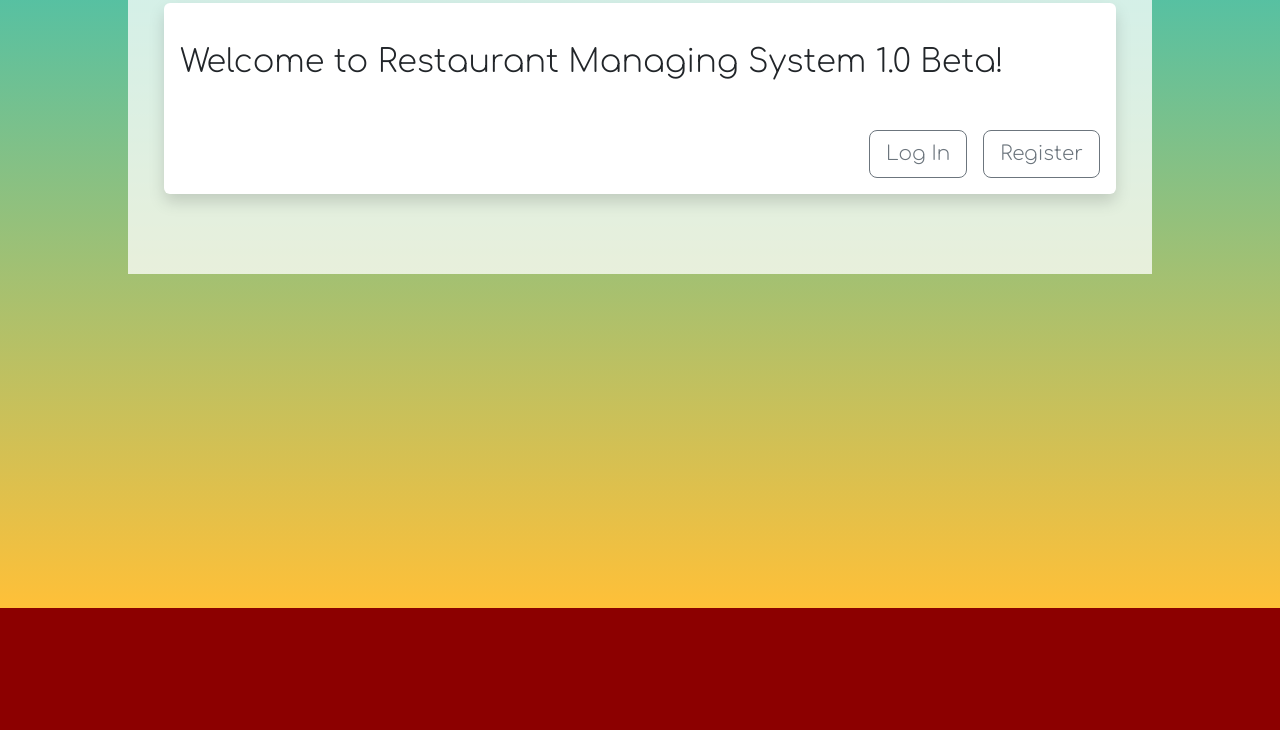
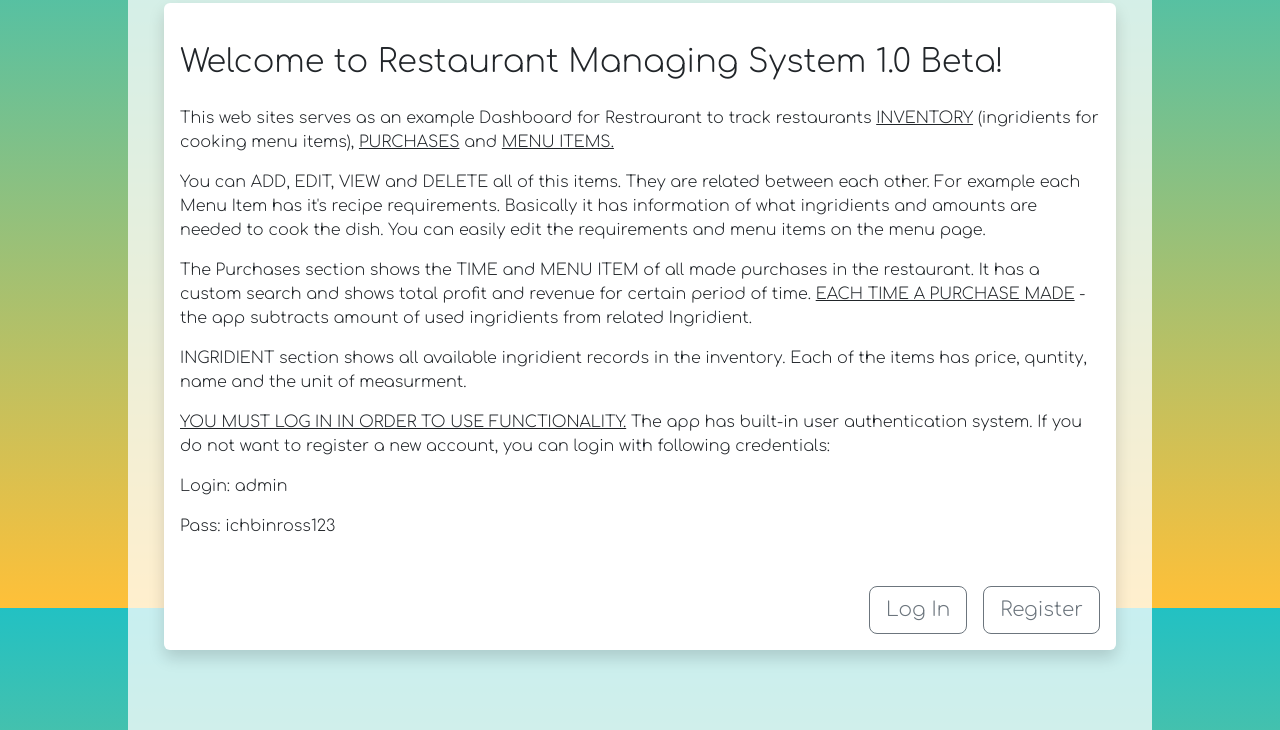
Before and after one commit to voytkojazz/delight, a Django app: page / in a window 1280 px wide. Shown: the part 192-922 px from the top of the page. Before the commit the page ends 800 px from the top, so only its background shows below. Run offline with Django 4.2, Linux system fonts and the light colour scheme.

Commit message:
edit temlates restricted pages for unlogined users

```diff
--- a/restaurant/accounts/views.py
+++ b/restaurant/accounts/views.py
@@ -3,9 +3,10 @@ from django.contrib.auth import authenticate, login, logout
 from django.contrib import messages
 from django.contrib.auth.forms import UserCreationForm
 from .forms import RegisterUserForm
+from .decorators import unautheticated_user
 # Create your views here.
 
-
+@unautheticated_user
 def login_user(request):
     if request.method == 'POST':
         username = request.POST['username']
@@ -28,7 +29,7 @@ def logout_user(request):
     messages.success(request, ('You were logged out... '))
     return redirect('home')
 
-
+@unautheticated_user
 def register_user(request):
     if request.method == 'POST':
         form = RegisterUserForm(request.POST)
--- a/restaurant/inventory/filters.py
+++ b/restaurant/inventory/filters.py
@@ -1,6 +1,6 @@
 from typing import Text
 import django_filters
-from django_filters import DateFilter, ModelChoiceFilter
+from django_filters import DateFilter, ModelChoiceFilter, ChoiceFilter
 from .models import Ingridient, Purchase, MenuItem
 from django.forms.widgets import TextInput
 from django.forms.widgets import Select
@@ -16,7 +16,7 @@ class PurchaseFilter(django_filters.FilterSet):
 
 class IngridientFilter(django_filters.FilterSet):
     name = django_filters.CharFilter(field_name='name',lookup_expr='icontains', widget=TextInput(attrs={'placeholder': 'Search by name'}))
-    unit = ModelChoiceFilter(queryset=MenuItem.objects.all(), widget=Select(attrs={'class': 'form-select'}), empty_label='search by unit')
+    unit = django_filters.ChoiceFilter(choices=Ingridient.UNIT_CHOICES, widget=Select(attrs={'class': 'form-select'}), empty_label='search by unit')
 
     class Meta:
         model = Ingridient
--- a/restaurant/inventory/templates/inventory/home.html
+++ b/restaurant/inventory/templates/inventory/home.html
@@ -14,8 +14,18 @@
     {% endfor %}
     {% endif %}
 
-    <h2 class='mt-4'>Welcome to Restaurant Managing System 1.0 Beta!</h2>
-
+    <h2 class='mt-4 mb-4'>Welcome to Restaurant Managing System 1.0 Beta!</h2>
+    <p>This web sites serves as an example Dashboard for Restraurant to track restaurants <u>INVENTORY</u> (ingridients for cooking menu items),
+ <u>PURCHASES</u> and <u>MENU ITEMS.</u></p>
+ <p>You can ADD, EDIT, VIEW and DELETE all of this items. They are related between each other. For example each Menu Item has it's recipe requirements. Basically it has information of what ingridients and amounts are needed
+   to cook the dish. You can easily edit the requirements and menu items on the menu page.</p>
+   <p>The Purchases section shows the TIME and MENU ITEM of all made purchases in the restaurant. It has a custom search and shows total profit and revenue for certain period of time.
+    <u>EACH TIME A PURCHASE MADE</u> - the app subtracts amount of used ingridients from related Ingridient.
+   </p>
+  <p>INGRIDIENT section shows all available ingridient records in the inventory. Each of the items has price, quntity, name and the unit of measurment.</p>
+   <p><u>YOU MUST LOG IN IN ORDER TO USE FUNCTIONALITY.</u> The app has built-in user authentication system. If you do not want to register a new account, you can login with following credentials:</p>
+   <p>Login: admin</p>
+   <p>Pass: ichbinross123 </p>
     {% if user.is_authenticated %}
     <div class="d-grid gap-2 d-md-flex justify-content-md-end mt-5">
       <a role="button" class="btn btn-lg btn-outline-secondary mt-4 mb-5" href="{% url 'logout-page' %}">Log out</a>
--- a/restaurant/inventory/views.py
+++ b/restaurant/inventory/views.py
@@ -1,22 +1,36 @@
-from multiprocessing import context
-from tkinter import Menu
+
 from django.shortcuts import render, redirect
 from django.views.generic import ListView, View, TemplateView, CreateView, DeleteView
 from django.views.generic import YearArchiveView
+from django.contrib.auth.mixins import LoginRequiredMixin
 
 from .utils import count_profit_revenue
 from .models import Ingridient, MenuItem, Purchase, RecipeRequirement
 from .filters import PurchaseFilter, IngridientFilter
 from .forms import IngridientForm, RecipeRequirementForm, MenuItemCreateForm, RecipeRequirementFormSet
-from django.urls import reverse_lazy
+from django.urls import reverse_lazy, reverse
 from django.forms import formset_factory, inlineformset_factory
+from accounts.decorators import not_unautheticated_user
+from django.contrib import messages
 # Create your views here.
+class CustomLoginRequiredMixin(LoginRequiredMixin):
 
+    permission_denied_message = 'You have to be logged in to access that page'
+
+    def dispatch(self, request, *args, **kwargs):
+        if not request.user.is_authenticated:
+            messages.add_message(request, messages.WARNING,
+                             self.permission_denied_message)
+            return self.handle_no_permission()
+        return super(CustomLoginRequiredMixin, self).dispatch(
+            request, *args, **kwargs
+        )
 
 
 
 
 class IngridientView(View):
+
     def get(self, request):
         all_ingridients = Ingridient.objects.all()
         f = IngridientFilter(request.GET, queryset=all_ingridients)
@@ -46,7 +60,9 @@ class MenuItemListView(ListView):
 
 
 
-class PurchaseListView(TemplateView):
+class PurchaseListView(CustomLoginRequiredMixin, TemplateView):
+    login_url = reverse_lazy('login-page')
+    permission_denied_message = 'In order to view this page, please log in...'
     def get(self, request):
         purchases_list = Purchase.objects.all()
         f = PurchaseFilter(request.GET, queryset=purchases_list)
@@ -96,6 +112,7 @@ class PurchaseListView(TemplateView):
 
 
 
+
 class ProfitRevenueView(TemplateView):
     template_name = 'inventory/profit-revenue.html'
     purchases = Purchase.objects.all()
@@ -126,7 +143,9 @@ class PurchaseYearArchiveView(YearArchiveView):
 
 
 
-class IngridientCreateView(CreateView):
+class IngridientCreateView(CustomLoginRequiredMixin, CreateView):
+    login_url = reverse_lazy('login-page')
+
     model = Ingridient
     form_class = IngridientForm
     success_url = reverse_lazy('ingridients-list')
@@ -136,14 +155,16 @@ class IngridientCreateView(CreateView):
 
 
 
-class MenuItemCreateView(CreateView):
+class MenuItemCreateView(CustomLoginRequiredMixin, CreateView):
+    login_url = reverse_lazy('login-page')
+
     model = MenuItem
     form_class = MenuItemCreateForm
     success_url = reverse_lazy('menu-items-list')
     template_name = 'inventory/menu-item-create.html'
 
 
-
+# @not_unautheticated_user
 def manage_requirements(request, menu_item_pk):
     menu_item = MenuItem.objects.get(pk=menu_item_pk)
     formset_class = RecipeRequirementFormSet
@@ -158,11 +179,13 @@ def manage_requirements(request, menu_item_pk):
             'formset': formset,
             'menu_item_pk': menu_item_pk,
         }
-    return render(request, 'inventory/menu-item-requirements.html', context)
+        return render(request, 'inventory/menu-item-requirements.html', context)
 
 
 
-class PurchaseCreateView(TemplateView):
+class PurchaseCreateView(CustomLoginRequiredMixin, TemplateView):
+    login_url = reverse_lazy('login-page')
+
     template_name = 'inventory/purchase-create.html'
 
     def get_context_data(self, **kwargs):
@@ -185,7 +208,7 @@ class PurchaseCreateView(TemplateView):
         return redirect('purchase-list')
 
 
-
+@not_unautheticated_user
 def ingridient_update_view(request, ingridient_pk):
     ingridient = Ingridient.objects.get(pk=ingridient_pk)
     form = IngridientForm(instance=ingridient)
```
Also changed, not shown: restaurant/accounts/decorators.py (added, +21 -0 lines), restaurant/accounts/templates/accounts/login.html (+6 -4 lines), restaurant/inventory/templates/inventory/ingridients-list.html (+9 -4 lines), restaurant/inventory/templates/inventory/menu-item-create.html (+7 -1 lines), restaurant/inventory/templates/inventory/menu-item-requirements.html (+17 -1 lines).
